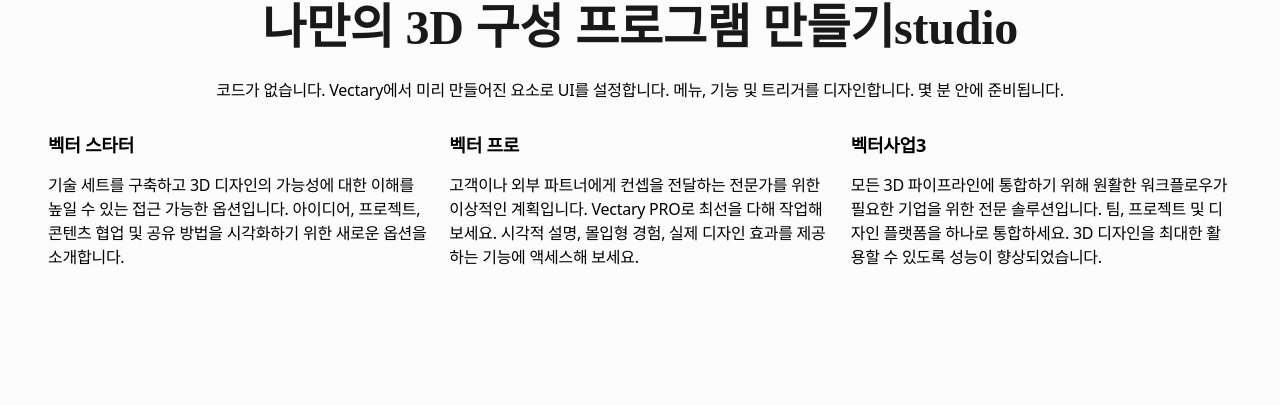
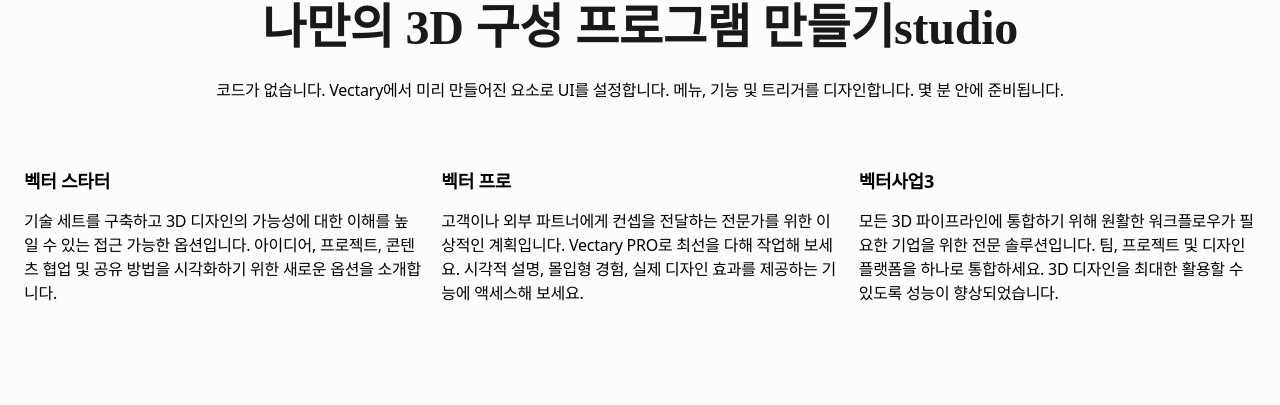
Before and after one commit to sbbc212/Achiple_WEB_Front, a Next.js app: page /studio in a window 1280 px wide. Shown: the part 1272-1677 px from the top of the page. Built offline with nearby package versions, Linux system fonts and the light colour scheme; no server answers; a web font is replaced by a local one.

Commit message:
병합완료

```diff
--- a/src/components/Reality/RealityTextCard.tsx
+++ b/src/components/Reality/RealityTextCard.tsx
@@ -4,7 +4,7 @@
 
 const RealityTextCard = ({ realitytextdata }: { realitytextdata: textCardType[] }) => {
   return (
-    <div className="layout flex justify-between gap-5 pb-9 pt-9">
+    <div className=" flex justify-between gap-5 pb-9 pt-9">
       {realitytextdata.map((item) => (
         <TextCard key={item.id} text={item} btnType={false} btnText={""} />
       ))}
```
